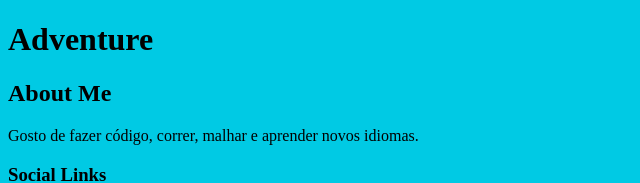
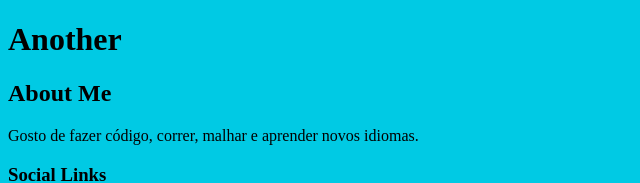
Before and after one commit to MarceloMSilveira/story, a plain HTML site: page index.html in a window 1280 px wide. Shown: the top 183 px of the page, without its empty margins (0-640 px from the left). Drawn offline with Linux system fonts and the light colour scheme.

Commit message:
change h1

```diff
--- a/index.html
+++ b/index.html
@@ -10,7 +10,7 @@
 <body>
 
     <header>
-        <h1>Adventure</h1>
+        <h1>Another</h1>
     </header>
 
     <div class="container">
```
